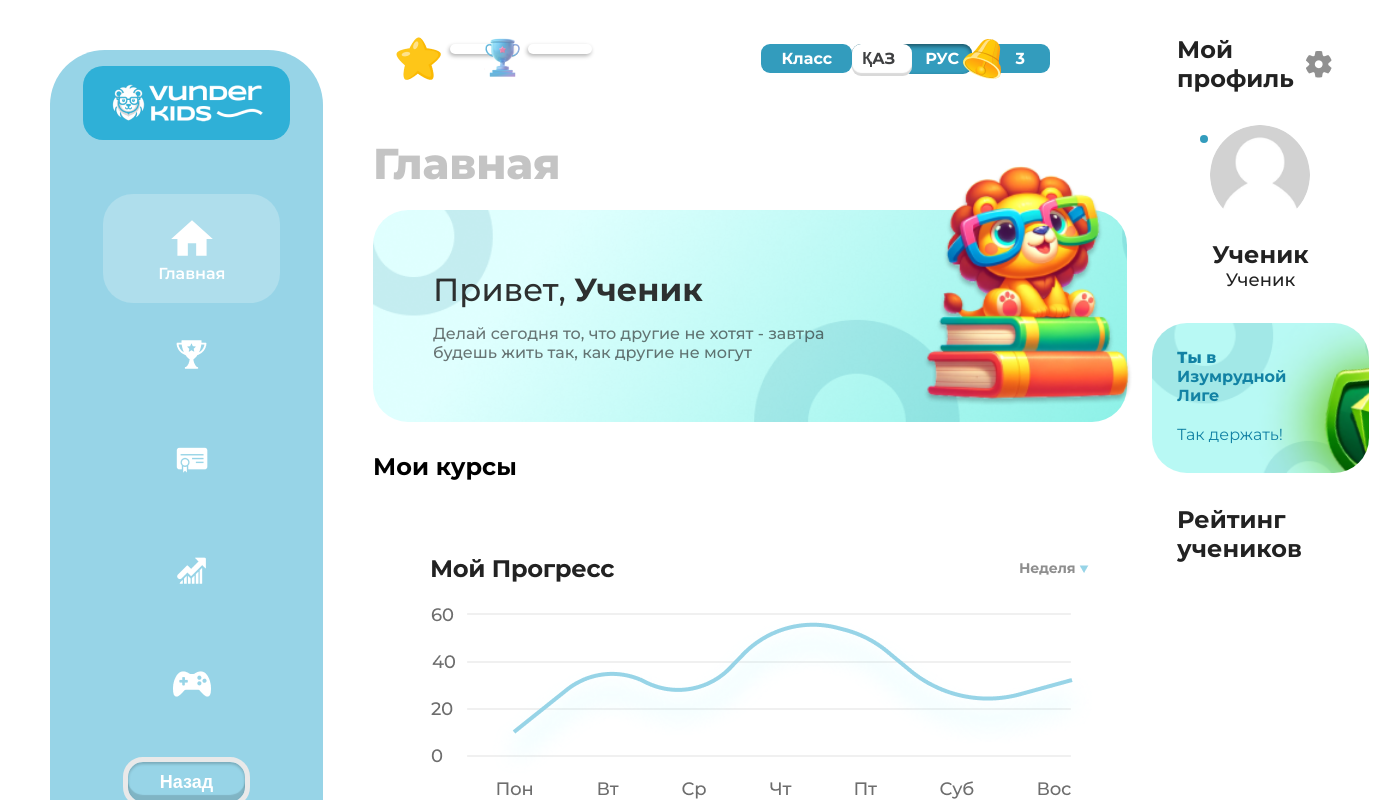
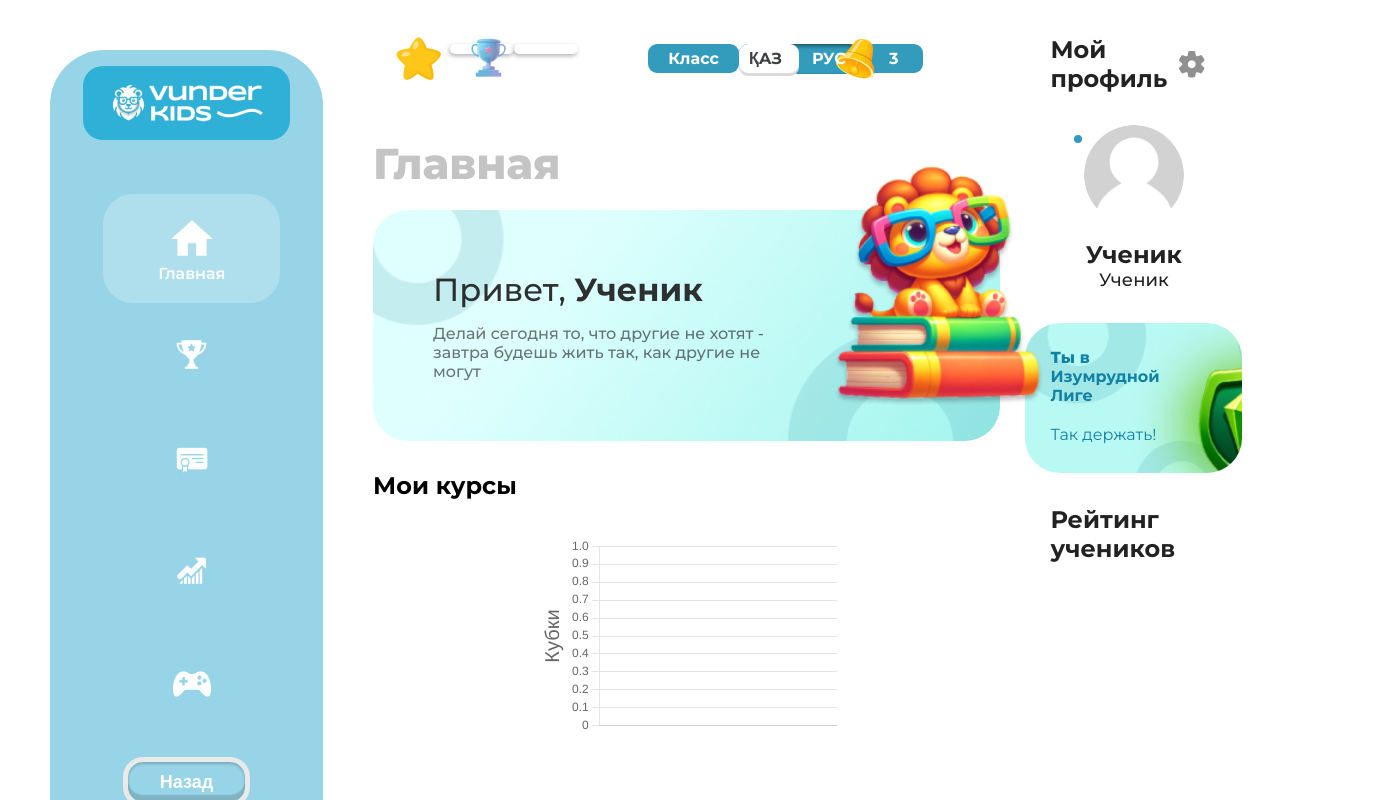
Before and after one commit to talaboiling/vunderkids-v2.1, a React (Vite) app in the folder webproject/: page /dashboard in a window 1280 px wide. Shown: the top 800 px of the page, 1394 px wide, since content can reach past the window. Built offline with nearby package versions, Linux system fonts and the light colour scheme.

Commit message:
Added progress chart

```diff
--- a/webproject/package.json
+++ b/webproject/package.json
@@ -17,9 +17,11 @@
     "@mui/material": "^5.15.18",
     "@mui/x-date-pickers": "^7.5.1",
     "axios": "^1.7.2",
+    "chart.js": "^4.4.3",
     "dayjs": "^1.11.11",
     "framer-motion": "^11.1.9",
     "react": "^18.2.0",
+    "react-chartjs-2": "^5.2.0",
     "react-dom": "^18.2.0",
     "react-drag-drop-files": "^2.3.10",
     "react-router-dom": "^6.22.3"
--- a/webproject/src/pages/Dashboard.jsx
+++ b/webproject/src/pages/Dashboard.jsx
@@ -1,55 +1,73 @@
-import React, { useEffect, useState } from 'react';
-import axios from 'axios';
+import React, { useEffect, useState } from "react";
+import axios from "axios";
 import { Link } from "react-router-dom";
-import '/src/dashboard.css';
-import Sidebar from './Sidebar';
-import Navdash from './Navdash';
-import Profile from './Profile';
-import lionimg from '../assets/lion_hellocont.png';
-import somechart from '../assets/temp_progres.png';
-import mathIcon from '../assets/calculator.png';
-import englishIcon from '../assets/english.png';
+import "/src/dashboard.css";
+import Sidebar from "./Sidebar";
+import Navdash from "./Navdash";
+import Profile from "./Profile";
+import lionimg from "../assets/lion_hellocont.png";
+import mathIcon from "../assets/calculator.png";
+import englishIcon from "../assets/english.png";
+import {
+  Chart as ChartJS,
+  CategoryScale,
+  LinearScale,
+  PointElement,
+  LineElement,
+  Title,
+  Tooltip,
+  Legend,
+} from "chart.js";
+import { Line } from "react-chartjs-2";
+
+ChartJS.register(
+  CategoryScale,
+  LinearScale,
+  PointElement,
+  LineElement,
+  Title,
+  Tooltip,
+  Legend
+);
 
 const Dashboard = () => {
-  const [user, setUser] = useState({ first_name: 'Ученик', last_name: '' }); // Default values
+  const [user, setUser] = useState({ first_name: "Ученик", last_name: "" }); // Default values
   const [courses, setCourses] = useState([]); // State to store courses
+  const [weeklyProgress, setWeeklyProgress] = useState([]);
 
   useEffect(() => {
-
     const fetchUserData = async () => {
-      const accessToken = localStorage.getItem('access_token');
-      const childId = localStorage.getItem('child_id');
+      const accessToken = localStorage.getItem("access_token");
+      const childId = localStorage.getItem("child_id");
       if (accessToken) {
         try {
           const userEndpoint = childId
             ? `http://localhost:8000/api/children/${childId}`
-            : 'http://localhost:8000/api/current-user';
+            : "http://localhost:8000/api/current-user";
           const response = await axios.get(userEndpoint, {
             headers: {
               Authorization: `Bearer ${accessToken}`,
             },
           });
-          if(localStorage.getItem("child_id")){
+          if (localStorage.getItem("child_id")) {
             setUser(response.data);
-          }else{
+          } else {
             setUser(response.data.user);
           }
-          console.log(user)
         } catch (error) {
-          console.error('Error fetching user data:');
+          console.error("Error fetching user data:", error);
         }
       }
     };
 
     const fetchCourses = async () => {
-      const accessToken = localStorage.getItem('access_token');
-      const childId = localStorage.getItem('child_id');
+      const accessToken = localStorage.getItem("access_token");
+      const childId = localStorage.getItem("child_id");
       if (accessToken) {
         try {
           const coursesEndpoint = childId
             ? `http://localhost:8000/api/courses?child_id=${childId}`
-            : 'http://localhost:8000/api/courses';
-          console.log(coursesEndpoint)
+            : "http://localhost:8000/api/courses";
           const response = await axios.get(coursesEndpoint, {
             headers: {
               Authorization: `Bearer ${accessToken}`,
@@ -57,52 +75,182 @@ const Dashboard = () => {
           });
           setCourses(response.data);
         } catch (error) {
-          console.error('Error fetching courses:', error);
+          console.error("Error fetching courses:", error);
+        }
+      }
+    };
+
+    const fetchWeeklyProgress = async () => {
+      const accessToken = localStorage.getItem("access_token");
+      const childId = localStorage.getItem("child_id");
+      if (accessToken) {
+        try {
+          const progressEndpoint = childId
+            ? `http://localhost:8000/api/progress/weekly?child_id=${childId}`
+            : "http://localhost:8000/api/progress/weekly";
+          const response = await axios.get(progressEndpoint, {
+            headers: {
+              Authorization: `Bearer ${accessToken}`,
+            },
+          });
+          setWeeklyProgress(response.data.weekly_progress);
+        } catch (error) {
+          console.error("Error fetching weekly progress:", error);
         }
       }
     };
 
     fetchUserData();
     fetchCourses();
+    fetchWeeklyProgress();
   }, []);
 
+  const daysInRussian = {
+    Monday: "Пон",
+    Tuesday: "Вто",
+    Wednesday: "Сре",
+    Thursday: "Чет",
+    Friday: "Пят",
+    Saturday: "Суб",
+    Sunday: "Вос",
+  };
+
+  const data = {
+    labels: weeklyProgress.map((day) => daysInRussian[day.day] || day.day),
+    datasets: [
+      {
+        label: "Кубки",
+        data: weeklyProgress.map((day) => day.cups),
+        fill: true,
+        backgroundColor: "rgba(75,192,192,0.2)",
+        borderColor: "rgba(75,192,192,1)",
+        tension: 0.1,
+      },
+    ],
+  };
+
+  const options = {
+    scales: {
+      y: {
+        beginAtZero: true,
+        title: {
+          display: true,
+          text: "Кубки",
+          font: {
+            size: 20,
+          },
+        },
+      },
+      x: {
+        ticks: {
+          font: {
+            size: 16,
+          },
+        },
+      },
+    },
+    plugins: {
+      legend: {
+        display: false,
+      },
+      tooltip: {
+        enabled: true,
+      },
+    },
+    responsive: true,
+    maintainAspectRatio: false,
+  };
 
   return (
-    <div className='rtdash'>
+    <div className="rtdash">
       <Sidebar />
       <div className="centralDash">
-        <Navdash starCount={user.stars} cupCount={user.cups} gradeNum={user.grade} notif={3} />
+        <Navdash
+          starCount={user.stars}
+          cupCount={user.cups}
+          gradeNum={user.grade}
+          notif={3}
+        />
         <div className="mainContent">
           <h2 style={{ color: "#22222244" }}>Главная</h2>
           <div className="helloContent">
-            <span className='helloCont'>
-              <p style={{ fontWeight: "500", fontSize: "xx-large", color: "#222222ef", margin: "0", marginBottom: "15px" }}>
+            <span className="helloCont">
+              <p
+                style={{
+                  fontWeight: "500",
+                  fontSize: "xx-large",
+                  color: "#222222ef",
+                  margin: "0",
+                  marginBottom: "15px",
+                }}
+              >
                 Привет, <strong>{user.first_name}</strong>
               </p>
-              <p style={{ fontWeight: "500", color: "#2222229f", maxWidth: "70%", margin: "0" }}>
-                Делай сегодня то, что другие не хотят - завтра будешь жить так, как другие не могут
+              <p
+                style={{
+                  fontWeight: "500",
+                  color: "#2222229f",
+                  maxWidth: "70%",
+                  margin: "0",
+                }}
+              >
+                Делай сегодня то, что другие не хотят - завтра будешь жить так,
+                как другие не могут
               </p>
             </span>
-            <img src={lionimg} alt="mascot" style={{ position: "absolute", top: "-50px", left: "70%", scale: "1.2" }} />
+            <img
+              src={lionimg}
+              alt="mascot"
+              style={{
+                position: "absolute",
+                top: "-50px",
+                left: "70%",
+                scale: "1.2",
+              }}
+            />
           </div>
 
-          <h3 style={{ color: "black", fontWeight: "700", fontSize: "x-large" }}>Мои курсы</h3>
+          <h3
+            style={{ color: "black", fontWeight: "700", fontSize: "x-large" }}
+          >
+            Мои курсы
+          </h3>
           <div className="coursesCards">
-            {courses.map(course => (
+            {courses.map((course) => (
               <div className="courseItem" key={course.id}>
                 <div className="courseItemLeft">
                   <p style={{ margin: "0" }}>{course.name}</p>
                   <progress value={course.percentage_completed / 100} />
                   <Link to={`/dashboard/lessons/${course.id}`}>
-                    <button style={{ backgroundColor: "#F8753D", fontWeight: "550", fontSize: "large", borderColor: "#FFB99C", boxShadow: "none" }}>Начать</button>
+                    <button
+                      style={{
+                        backgroundColor: "#F8753D",
+                        fontWeight: "550",
+                        fontSize: "large",
+                        borderColor: "#FFB99C",
+                        boxShadow: "none",
+                      }}
+                    >
+                      Начать
+                    </button>
                   </Link>
                 </div>
-                <img src={course.name === "Математика" ? mathIcon : englishIcon }alt={course.name} style={{ backgroundColor: "#F8753D", border: "1px solid black", borderRadius: "21px" }} />
+                <img
+                  src={course.name === "Математика" ? mathIcon : englishIcon}
+                  alt={course.name}
+                  style={{
+                    backgroundColor: "#F8753D",
+                    border: "1px solid black",
+                    borderRadius: "21px",
+                  }}
+                />
               </div>
             ))}
           </div>
           <div className="progressChart">
-            <img src={somechart} alt="Progress Chart" />
+            <div style={{ width: "100%", height: "200px" }}>
+              <Line data={data} options={options} />
+            </div>
           </div>
         </div>
       </div>
--- a/webproject/src/pages/dashboard_sections/Pprogress.jsx
+++ b/webproject/src/pages/dashboard_sections/Pprogress.jsx
@@ -1,51 +1,72 @@
-import React, { useEffect, useState } from 'react';
-import axios from 'axios';
-import '/src/dashboard.css'
-import Sidebar from '../Sidebar'
-import Navdash from '../Navdash'
-import Profile from '../Profile'
-import tempprogres from '../../assets/temp_progres.png'
-import { LocalizationProvider } from '@mui/x-date-pickers/LocalizationProvider';
-import { AdapterDayjs } from '@mui/x-date-pickers/AdapterDayjs';
-import { DateCalendar } from '@mui/x-date-pickers/DateCalendar';
+import React, { useEffect, useState } from "react";
+import axios from "axios";
+import "/src/dashboard.css";
+import Sidebar from "../Sidebar";
+import Navdash from "../Navdash";
+import Profile from "../Profile";
+import { LocalizationProvider } from "@mui/x-date-pickers/LocalizationProvider";
+import { AdapterDayjs } from "@mui/x-date-pickers/AdapterDayjs";
+import { DateCalendar } from "@mui/x-date-pickers/DateCalendar";
+import { Line } from "react-chartjs-2";
+import {
+  Chart as ChartJS,
+  CategoryScale,
+  LinearScale,
+  PointElement,
+  LineElement,
+  Title,
+  Tooltip,
+  Legend,
+} from "chart.js";
+
+ChartJS.register(
+  CategoryScale,
+  LinearScale,
+  PointElement,
+  LineElement,
+  Title,
+  Tooltip,
+  Legend
+);
 
 const Pprogress = () => {
-  const [user, setUser] = useState({ first_name: 'Ученик', last_name: '' }); // Default values
+  const [user, setUser] = useState({ first_name: "Ученик", last_name: "" }); // Default values
   const [courses, setCourses] = useState([]); // State to store courses
+  const [weeklyProgress, setWeeklyProgress] = useState([]);
 
   useEffect(() => {
     const fetchUserData = async () => {
-      const accessToken = localStorage.getItem('access_token');
-      const childId = localStorage.getItem('child_id');
+      const accessToken = localStorage.getItem("access_token");
+      const childId = localStorage.getItem("child_id");
       if (accessToken) {
         try {
           const userEndpoint = childId
             ? `http://localhost:8000/api/children/${childId}`
-            : 'http://localhost:8000/api/current-user';
+            : "http://localhost:8000/api/current-user";
           const response = await axios.get(userEndpoint, {
             headers: {
               Authorization: `Bearer ${accessToken}`,
             },
           });
-          if(localStorage.getItem("child_id")){
+          if (childId) {
             setUser(response.data);
-          }else{
+          } else {
             setUser(response.data.user);
           }
         } catch (error) {
-          console.error('Error fetching user data:', error);
+          console.error("Error fetching user data:", error);
         }
       }
     };
 
     const fetchCourses = async () => {
-      const accessToken = localStorage.getItem('access_token');
-      const childId = localStorage.getItem('child_id');
+      const accessToken = localStorage.getItem("access_token");
+      const childId = localStorage.getItem("child_id");
       if (accessToken) {
         try {
           const coursesEndpoint = childId
             ? `http://localhost:8000/api/courses?child_id=${childId}`
-            : 'http://localhost:8000/api/courses';
+            : "http://localhost:8000/api/courses";
           const response = await axios.get(coursesEndpoint, {
             headers: {
               Authorization: `Bearer ${accessToken}`,
@@ -53,38 +74,111 @@ const Pprogress = () => {
           });
           setCourses(response.data);
         } catch (error) {
-          console.error('Error fetching courses:', error);
+          console.error("Error fetching courses:", error);
+        }
+      }
+    };
+
+    const fetchWeeklyProgress = async () => {
+      const accessToken = localStorage.getItem("access_token");
+      const childId = localStorage.getItem("child_id");
+      if (accessToken) {
+        try {
+          const progressEndpoint = childId
+            ? `http://localhost:8000/api/progress/weekly?child_id=${childId}`
+            : "http://localhost:8000/api/progress/weekly";
+          const response = await axios.get(progressEndpoint, {
+            headers: {
+              Authorization: `Bearer ${accessToken}`,
+            },
+          });
+          setWeeklyProgress(response.data.weekly_progress);
+        } catch (error) {
+          console.error("Error fetching weekly progress:", error);
         }
       }
     };
 
     fetchUserData();
     fetchCourses();
+    fetchWeeklyProgress();
   }, []);
 
+  const daysInRussian = {
+    Monday: "Пон",
+    Tuesday: "Вто",
+    Wednesday: "Сре",
+    Thursday: "Чет",
+    Friday: "Пят",
+    Saturday: "Суб",
+    Sunday: "Вос",
+  };
 
+  const data = {
+    labels: weeklyProgress.map((day) => daysInRussian[day.day] || day.day),
+    datasets: [
+      {
+        label: "Кубки",
+        data: weeklyProgress.map((day) => day.cups),
+        fill: true,
+        backgroundColor: "rgba(75,192,192,0.2)",
+        borderColor: "rgba(75,192,192,1)",
+        tension: 0.1,
+      },
+    ],
+  };
 
+  const options = {
+    scales: {
+      y: {
+        beginAtZero: true,
+        title: {
+          display: true,
+          text: "Кубки",
+          font: {
+            size: 20,
+          },
+        },
+      },
+      x: {
+        ticks: {
+          font: {
+            size: 16,
+          },
+        },
+      },
+    },
+    plugins: {
+      legend: {
+        display: false,
+      },
+      tooltip: {
+        enabled: true,
+      },
+    },
+    responsive: true,
+    maintainAspectRatio: false,
+  };
 
   return (
-    <div className='rtdash'>
+    <div className="rtdash">
       <Sidebar />
       <div className="centralDash">
-        <Navdash starCount={212} cupCount={515} notif={3}/>
+        <Navdash />
         <div className="centralProg">
-          <img src={tempprogres} alt="" />
-
+          <div style={{ width: "100%", height: "200px" }}>
+            <Line data={data} options={options} />
+          </div>
           <div className="progcalendar">
             <LocalizationProvider dateAdapter={AdapterDayjs}>
               <DateCalendar />
             </LocalizationProvider>
           </div>
-
         </div>
       </div>
       <Profile user={user} />
+    </div>
+  );
+};
 
-    </div>
-  )
-}
-
-export default Pprogress
+export default Pprogress;
```
Also changed, not shown: 1 other file (tests, documents, lock files or other folders).
